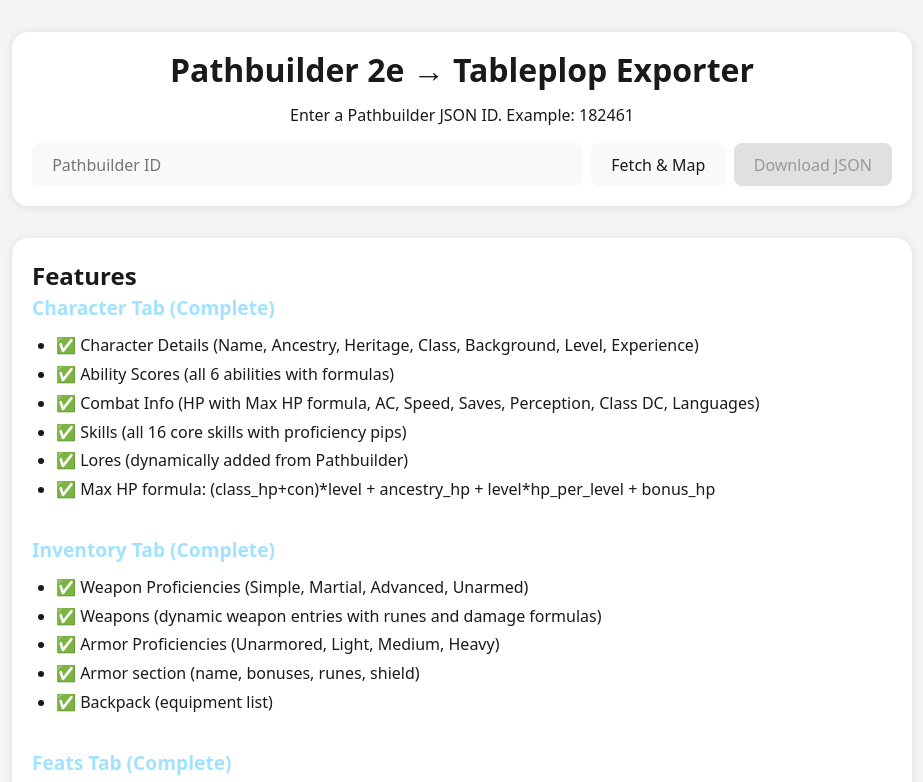
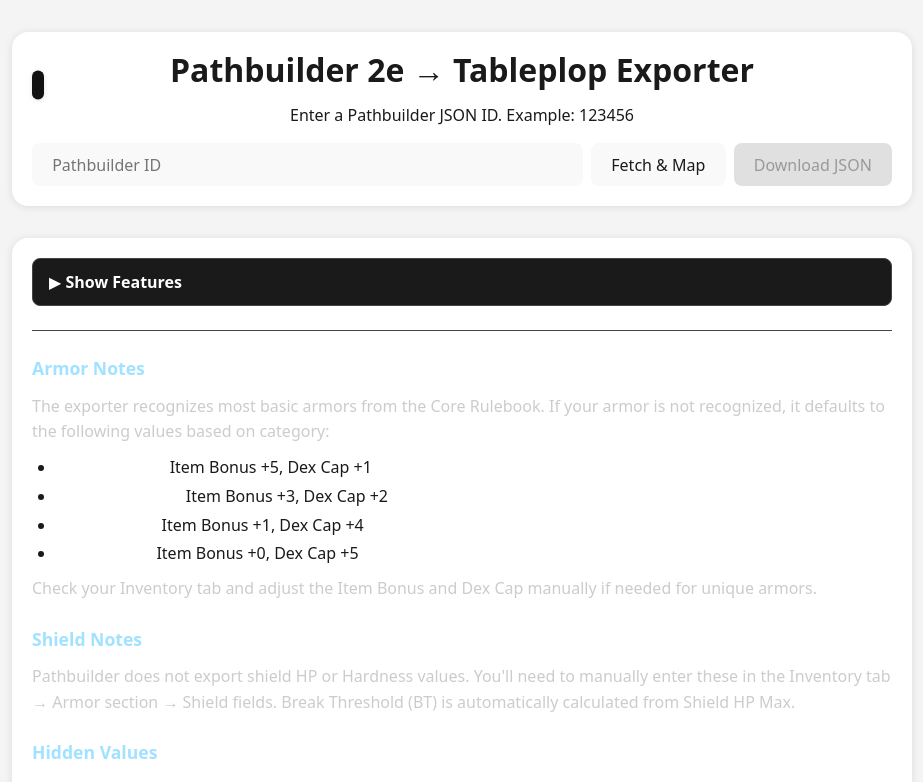
Before and after one commit to tuhs1985/pf2e-pathbuilder-tableplop, a React (Vite) app: page / in a window 1280 px wide. Shown: the top 782 px of the page, without its empty margins (178-1101 px from the left). Built offline with nearby package versions, Linux system fonts and the light colour scheme.

Commit message:
Integrating into tools suite

```diff
--- a/src/App.tsx
+++ b/src/App.tsx
@@ -2,11 +2,13 @@
 import { fetchPathbuilderBuild } from './lib/pathbuilder'
 import { buildCharacterExport } from './lib/map/character'
 import { downloadJson } from './lib/download'
+import { ReturnButton } from './components/ReturnButton'
 
 export function App() {
   const [pbId, setPbId] = useState('')
   const [status, setStatus] = useState<string>('')
   const [preview, setPreview] = useState<any>(null)
+  const [showFeatures, setShowFeatures] = useState(false)
 
   async function handleFetch() {
     setStatus('Fetching...')
@@ -44,10 +46,13 @@
     <div className="app-container">
       <div className="app-inner">
         <div className="main-card">
+          <div className="header-container">
+            <ReturnButton />
             <h1 className="card-title">Pathbuilder 2e → Tableplop Exporter</h1>
+          </div>
 
           <p className="card-subtitle">
-            Enter a Pathbuilder JSON ID. Example: 182461
+            Enter a Pathbuilder JSON ID. Example: 123456
           </p>
 
           <div className="input-group">
@@ -80,11 +85,17 @@
         )}
 
         <div className="features-card">
-          <h2>Features</h2>
+          <button
+            className="features-toggle"
+            onClick={() => setShowFeatures(!showFeatures)}
+          >
+            {showFeatures ? '▼ Hide Features' : '▶ Show Features'}
+          </button>
 
+          {showFeatures && (
             <div className="features-grid">
-            <div className="feature-section complete">
-              <h3>Character Tab (Complete)</h3>
+              <div className="feature-section">
+                <h3>Character Tab</h3>
                 <ul>
                   <li>✅ Character Details (Name, Ancestry, Heritage, Class, Background, Level, Experience)</li>
                   <li>✅ Ability Scores (all 6 abilities with formulas)</li>
@@ -95,8 +106,8 @@
                 </ul>
               </div>
 
-            <div className="feature-section complete">
-              <h3>Inventory Tab (Complete)</h3>
+              <div className="feature-section">
+                <h3>Inventory Tab</h3>
                 <ul>
                   <li>✅ Weapon Proficiencies (Simple, Martial, Advanced, Unarmed)</li>
                   <li>✅ Weapons (dynamic weapon entries with runes and damage formulas)</li>
@@ -106,8 +117,8 @@
                 </ul>
               </div>
 
-            <div className="feature-section complete">
-              <h3>Feats Tab (Complete)</h3>
+              <div className="feature-section">
+                <h3>Feats Tab</h3>
                 <ul>
                   <li>✅ Class & Ancestry Features (from specials)</li>
                   <li>✅ Class Feats (organized by level)</li>
@@ -120,8 +131,8 @@
                 </ul>
               </div>
 
-            <div className="feature-section complete">
-              <h3>Background Tab (Complete)</h3>
+              <div className="feature-section">
+                <h3>Background Tab</h3>
                 <ul>
                   <li>✅ About section (comprehensive user guide with armor/shield notes)</li>
                   <li>✅ Hidden Values (HP modifiers: Ancestry HP, Class HP, HP per Level, Bonus HP)</li>
@@ -136,14 +147,44 @@
                   <li>Spells tab (Spellcasting and Focus Spells)</li>
                 </ul>
               </div>
+            </div>
+          )}
 
-            <div className="feature-section notes">
-              <h3>Notes</h3>
+          <div className="notes-section">
+            <h3>Armor Notes</h3>
+            <p>
+              The exporter recognizes most basic armors from the Core Rulebook. If your armor is not recognized,
+              it defaults to the following values based on category:
+            </p>
             <ul>
-                <li>Uses 8-digit ID ranges (Character: 10M-29M, Inventory: 30M-49M, Feats: 50M-69M, Background: 90M-99M)</li>
-                <li>If fetch is blocked by CORS, use a proxy or add a manual JSON paste flow</li>
+              <li><strong>Heavy Armor:</strong> Item Bonus +5, Dex Cap +1</li>
+              <li><strong>Medium Armor:</strong> Item Bonus +3, Dex Cap +2</li>
+              <li><strong>Light Armor:</strong> Item Bonus +1, Dex Cap +4</li>
+              <li><strong>Unarmored:</strong> Item Bonus +0, Dex Cap +5</li>
             </ul>
-            </div>
+            <p>
+              Check your Inventory tab and adjust the Item Bonus and Dex Cap manually if needed for unique armors.
+            </p>
+
+            <h3>Shield Notes</h3>
+            <p>
+              Pathbuilder does not export shield HP or Hardness values. You'll need to manually enter these in the
+              Inventory tab → Armor section → Shield fields. Break Threshold (BT) is automatically calculated from Shield HP Max.
+            </p>
+
+            <h3>Hidden Values</h3>
+            <p>
+              The Hidden Values section in the Background Tab contains fields that are referenced in formulas throughout your character sheet:
+            </p>
+            <ul>
+              <li><strong>HP Modifiers:</strong> Used to calculate your maximum HP automatically in the Character tab.</li>
+              <li><strong>Combat Modifiers:</strong> Class damage bonus is calculated upon conversion from Weapon Specialization.
+              The Armor-Class field is used by the AC value displayed above the tabs.</li>
+            </ul>
+            <p>
+              These fields are pre-filled from your Pathbuilder export. You generally won't need to edit them unless you
+              gain new abilities or make manual adjustments.
+            </p>
           </div>
 
           <footer className="app-footer">
--- /dev/null
+++ b/src/components/ReturnButton.tsx
@@ -0,0 +1,60 @@
+import { useState, useEffect } from 'react'
+
+// Detects if the app is running as an installed PWA (standalone)
+function useIsStandalone() {
+  const [isStandalone, setIsStandalone] = useState(false);
+
+  useEffect(() => {
+    const checkStandalone = () =>
+      window.matchMedia('(display-mode: standalone)').matches ||
+      window.matchMedia('(display-mode: fullscreen)').matches ||
+      // @ts-ignore
+      window.navigator.standalone === true;
+
+    setIsStandalone(checkStandalone());
+
+    const mq = window.matchMedia('(display-mode: standalone)');
+    const handler = () => setIsStandalone(checkStandalone());
+
+    if (mq.addEventListener) {
+      mq.addEventListener('change', handler);
+    }
+
+    return () => {
+      if (mq.removeEventListener) {
+        mq.removeEventListener('change', handler);
+      }
+    };
+  }, []);
+
+  return isStandalone;
+}
+
+export function ReturnButton() {
+  const [expanded, setExpanded] = useState(false);
+  const isStandalone = useIsStandalone();
+
+  const handleTouchEnd = (e: React.TouchEvent<HTMLAnchorElement>) => {
+    if (!expanded) {
+      e.preventDefault();
+      setExpanded(true);
+    }
+  };
+
+  // Hide button in PWA/standalone mode
+  if (isStandalone) {
+    return null;
+  }
+
+  return (
+    <a
+      href="https://tools.tuhsrpg.com/"
+      className={`return-btn${expanded ? ' expanded' : ''}`}
+      onTouchEnd={handleTouchEnd}
+    >
+      <span className="dots"></span>
+      <span className="arrow"></span>
+      <span className="return-text">Return</span>
+    </a>
+  );
+}
--- a/src/index.css
+++ b/src/index.css
@@ -189,17 +189,37 @@
   box-shadow: 0 1px 8px rgba(0,0,0,0.15);
 }
 
+.features-toggle {
+  width: 100%;
+  padding: 0.75rem 1rem;
+  background: #1a1a1a;
+  color: #fff;
+  border: 1px solid #444;
+  border-radius: 8px;
+  font-size: 1rem;
+  font-weight: 600;
+  cursor: pointer;
+  transition: background-color 0.25s, border-color 0.25s;
+  text-align: left;
+  display: flex;
+  align-items: center;
+  margin-bottom: 1.5rem;
+}
+
+.features-toggle:hover {
+  background-color: #2a2a2a;
+  border-color: #646cff;
+}
+
 .features-grid {
   display: grid;
   gap: 1.5rem;
+  margin-bottom: 1.5rem;
 }
 
 .feature-section h3 {
   font-size: 1.2rem;
   margin-bottom: 0.5rem;
-}
-
-.feature-section.complete h3 {
   color: #a0e2ff;
 }
 
@@ -207,14 +227,137 @@
   color: #ffeb3b;
 }
 
-.feature-section.notes h3 {
-  color: #888;
-}
-
 .feature-section ul {
   margin: 0.5rem 0;
   padding-left: 1.5rem;
   line-height: 1.8;
+}
+
+.notes-section {
+  border-top: 1px solid #444;
+  padding-top: 1.5rem;
+  margin-top: 1.5rem;
+}
+
+.notes-section h3 {
+  font-size: 1.1rem;
+  margin: 1.5rem 0 0.75rem 0;
+  color: #a0e2ff;
+}
+
+.notes-section h3:first-child {
+  margin-top: 0;
+}
+
+.notes-section p {
+  margin: 0.5rem 0;
+  line-height: 1.6;
+  color: #ccc;
+}
+
+.notes-section ul {
+  margin: 0.5rem 0;
+  padding-left: 1.5rem;
+  line-height: 1.8;
+}
+
+.notes-section strong {
+  color: #fff;
+}
+
+/* Return button styles */
+.header-container {
+  position: relative;
+  width: 100%;
+  display: flex;
+  justify-content: center;
+  align-items: center;
+}
+
+.return-btn {
+  display: inline-flex;
+  align-items: center;
+  background: #111;
+  color: #fff;
+  border-radius: 0.5rem;
+  border: none;
+  font-size: 0.95rem;
+  font-weight: bold;
+  cursor: pointer;
+  box-shadow: 0 1px 5px rgba(0,0,0,0.12);
+  margin: 0.5em 0 0 0;
+  text-decoration: none;
+  overflow: hidden;
+  transition: width 0.25s cubic-bezier(.4,0,.2,1), padding 0.25s cubic-bezier(.4,0,.2,1);
+  width: .5em;
+  padding: 0.2em 0.4em;
+  white-space: nowrap;
+  position: absolute;
+  left: 0;
+  top: 50%;
+  transform: translateY(-50%);
+}
+
+.return-btn .arrow,
+.return-btn .return-text {
+  opacity: 0;
+  width: 0;
+  margin: 0;
+  transition: opacity 0.2s, width 0.2s, margin 0.2s;
+  overflow: hidden;
+  display: inline-flex;
+}
+
+.return-btn:hover,
+.return-btn:focus {
+  width: 9em;
+  padding: 0.5em 1em;
+}
+
+.return-btn:hover .arrow,
+.return-btn:focus .arrow,
+.return-btn:hover .return-text,
+.return-btn:focus .return-text {
+  opacity: 1;
+  width: auto;
+  margin-left: 0.3em;
+}
+
+.return-btn .dots {
+  opacity: 1;
+  transition: opacity 0.2s;
+  font-size: 1.5em;
+  line-height: 1;
+  margin: 0;
+}
+
+.return-btn .dots::before {
+  content: '\22EE'; /* ? vertical ellipsis */
+}
+
+.return-btn .arrow::before {
+  content: '\2190\00A0'; /* ? arrow + nbsp */
+}
+
+.return-btn:hover .dots,
+.return-btn:focus .dots {
+  opacity: 0;
+}
+
+.return-btn.expanded {
+  width: 9em;
+  padding: 0.5em 1em;
+}
+
+.return-btn.expanded .arrow,
+.return-btn.expanded .return-text {
+  opacity: 1;
+  width: auto;
+  margin-left: 0.5em;
+}
+
+.return-btn.expanded .dots {
+  opacity: 0;
 }
 
 /* Footer */
--- a/src/lib/map/background.ts
+++ b/src/lib/map/background.ts
@@ -51,7 +51,7 @@
 
   // Hidden Values section
   const hiddenValuesId = newId()
-  props.push({ id: hiddenValuesId, parentId: backgroundTabId, type: 'title-section', data: { collapsed: false }, private: true, value: 'Hidden Values', rank: -12, characterId: null })
+  props.push({ id: hiddenValuesId, parentId: backgroundTabId, type: 'title-section', data: { collapsed: false }, value: 'Hidden Values', rank: -12, characterId: null })
 
   // Horizontal section for two columns
   const hiddenRowId = newId()
```
Lines whose indentation alone changed are shown as unchanged.
